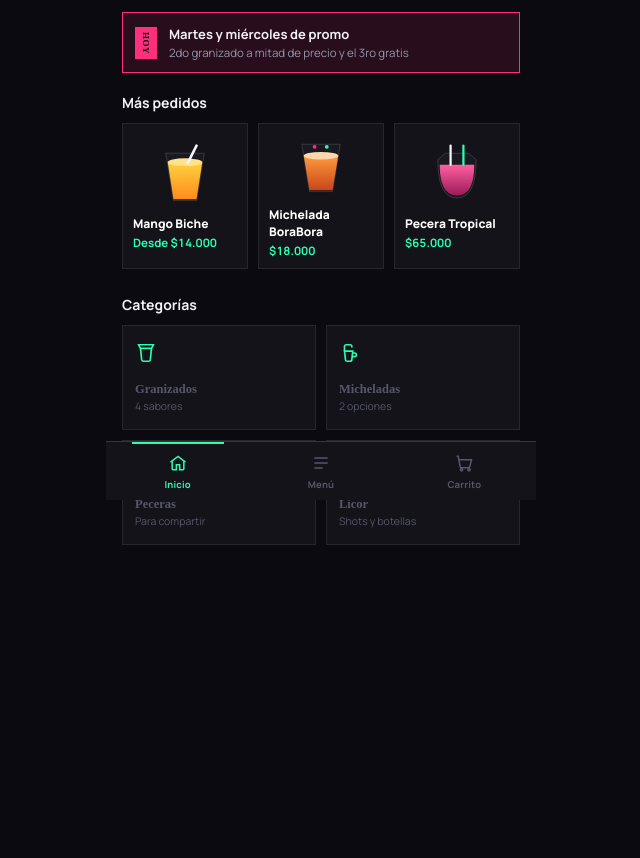
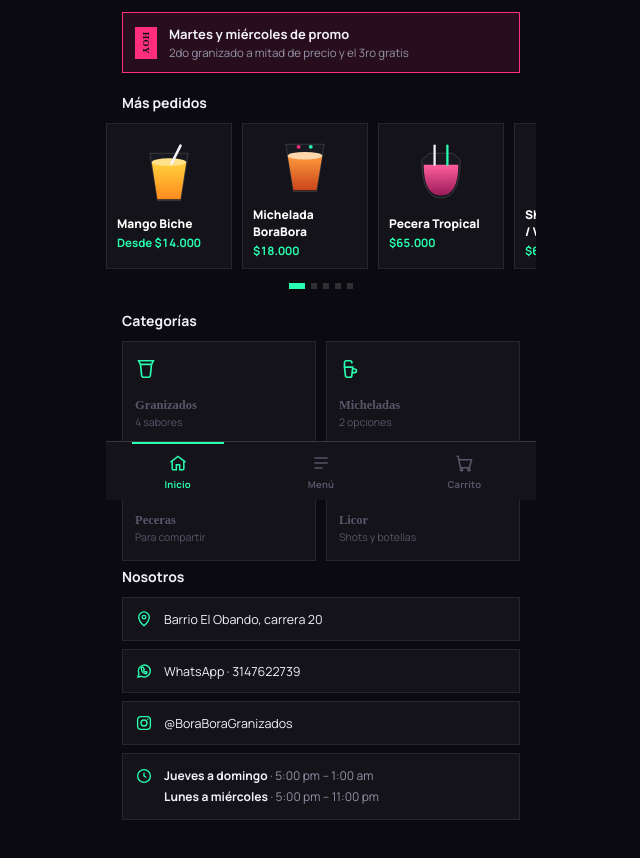
Before and after one commit to CamiloBonilla1226/BoraBora, a React (Vite) app: page / in a window 1280 px wide. Shown: the part 300-1158 px from the top of the page, without its empty margins (319-959 px from the left). Before the commit the page ends 947 px from the top, so only its background shows below. Built offline with nearby package versions, Linux system fonts and the light colour scheme; a web font is replaced by a local one.

Commit message:
carrusel. nosotros

```diff
--- a/src/App.css
+++ b/src/App.css
@@ -106,17 +106,6 @@ main {
   font-size: 14px;
 }
 
-.rail {
-  display: flex;
-  gap: 10px;
-  overflow-x: auto;
-  margin: 0 -16px 22px;
-  padding: 0 16px 4px;
-  scrollbar-width: none;
-}
-.rail::-webkit-scrollbar {
-  display: none;
-}
 .cat-grid {
   display: grid;
   grid-template-columns: 1fr 1fr;
--- /dev/null
+++ b/src/components/FeaturedCarousel/FeaturedCarousel.css
@@ -0,0 +1,38 @@
+.carousel-track {
+  display: flex;
+  gap: 10px;
+  overflow-x: auto;
+  scroll-snap-type: x mandatory;
+  margin: 0 -16px;
+  padding: 0 16px 4px;
+  scrollbar-width: none;
+}
+.carousel-track::-webkit-scrollbar {
+  display: none;
+}
+.carousel-track > * {
+  scroll-snap-align: start;
+}
+
+.carousel-dots {
+  display: flex;
+  justify-content: center;
+  align-items: center;
+  gap: 6px;
+  margin-top: 10px;
+  margin-bottom: 22px;
+}
+.carousel-dot {
+  appearance: none;
+  border: 0;
+  padding: 0;
+  width: 6px;
+  height: 6px;
+  background: var(--border-strong);
+  cursor: pointer;
+  transition: width 0.2s, background 0.2s;
+}
+.carousel-dot.active {
+  width: 16px;
+  background: var(--mint);
+}
--- /dev/null
+++ b/src/components/FeaturedCarousel/FeaturedCarousel.jsx
@@ -0,0 +1,58 @@
+import { useEffect, useRef, useState } from 'react'
+import RailCard from '../RailCard'
+import './FeaturedCarousel.css'
+
+// Ancho de RailCard (126px) + separación entre tarjetas (10px), para poder
+// calcular a qué tarjeta corresponde cada posición de scroll.
+const CARD_STEP = 136
+
+export default function FeaturedCarousel({ products, onOpen }) {
+  const trackRef = useRef(null)
+  const [activeIndex, setActiveIndex] = useState(0)
+
+  useEffect(() => {
+    const track = trackRef.current
+    if (!track) return
+
+    let frame = null
+    function onScroll() {
+      if (frame) return
+      frame = requestAnimationFrame(() => {
+        frame = null
+        setActiveIndex(Math.round(track.scrollLeft / CARD_STEP))
+      })
+    }
+
+    track.addEventListener('scroll', onScroll, { passive: true })
+    return () => {
+      track.removeEventListener('scroll', onScroll)
+      if (frame) cancelAnimationFrame(frame)
+    }
+  }, [])
+
+  function goTo(index) {
+    trackRef.current?.scrollTo({ left: index * CARD_STEP, behavior: 'smooth' })
+  }
+
+  return (
+    <div className="carousel">
+      <div className="carousel-track" ref={trackRef}>
+        {products.map((product) => (
+          <RailCard key={product.id} product={product} onOpen={onOpen} />
+        ))}
+      </div>
+      <div className="carousel-dots">
+        {products.map((product, i) => (
+          <button
+            key={product.id}
+            type="button"
+            className={'carousel-dot' + (i === activeIndex ? ' active' : '')}
+            aria-label={`Ir a ${product.name}`}
+            aria-current={i === activeIndex}
+            onClick={() => goTo(i)}
+          />
+        ))}
+      </div>
+    </div>
+  )
+}
--- /dev/null
+++ b/src/components/FeaturedCarousel/index.js
@@ -0,0 +1 @@
+export { default } from './FeaturedCarousel'
--- a/src/components/Icons.jsx
+++ b/src/components/Icons.jsx
@@ -61,3 +61,40 @@ export function IconCart(props) {
     </svg>
   )
 }
+
+export function IconLocation(props) {
+  return (
+    <svg className="ico" viewBox="0 0 24 24" fill="none" stroke="currentColor" strokeWidth="1.8" {...props}>
+      <path d="M12 21s7-6.2 7-11.5A7 7 0 0 0 5 9.5C5 14.8 12 21 12 21Z" />
+      <circle cx="12" cy="9.5" r="2.4" />
+    </svg>
+  )
+}
+
+export function IconWhatsapp(props) {
+  return (
+    <svg className="ico" viewBox="0 0 24 24" fill="none" stroke="currentColor" strokeWidth="1.8" {...props}>
+      <path d="M4 20l1.3-4.4A8 8 0 1 1 8.6 19L4 20Z" />
+      <path d="M8.5 9.3c0 3.6 2.9 6.4 6.2 6.4.9 0 1.1-.6 1.1-1.1v-1.2c0-.3-.3-.5-.6-.4l-1.6.5a.6.6 0 0 1-.6-.2l-1.4-1.6a.5.5 0 0 1 0-.7l.6-.7a.5.5 0 0 0 .1-.6L11 7.3a.5.5 0 0 0-.6-.3H9.2c-.4 0-.7.4-.7.9Z" />
+    </svg>
+  )
+}
+
+export function IconInstagram(props) {
+  return (
+    <svg className="ico" viewBox="0 0 24 24" fill="none" stroke="currentColor" strokeWidth="1.8" {...props}>
+      <rect x="3.5" y="3.5" width="17" height="17" rx="4.5" />
+      <circle cx="12" cy="12" r="4" />
+      <circle cx="17" cy="7" r="0.9" fill="currentColor" stroke="none" />
+    </svg>
+  )
+}
+
+export function IconClock(props) {
+  return (
+    <svg className="ico" viewBox="0 0 24 24" fill="none" stroke="currentColor" strokeWidth="1.8" {...props}>
+      <circle cx="12" cy="12" r="8.5" />
+      <path d="M12 7.5V12l3 2" />
+    </svg>
+  )
+}
--- /dev/null
+++ b/src/components/StoreInfo/StoreInfo.css
@@ -0,0 +1,41 @@
+.store-info {
+  display: flex;
+  flex-direction: column;
+  gap: 8px;
+  margin-bottom: 6px;
+}
+.store-row {
+  display: flex;
+  align-items: center;
+  gap: 11px;
+  border: 1px solid var(--border);
+  background: var(--elev-1);
+  padding: 12px;
+  font-size: 12.5px;
+  color: var(--text);
+}
+.store-row .ico {
+  flex: none;
+  width: 18px;
+  height: 18px;
+  color: var(--mint);
+}
+.store-link {
+  text-decoration: none;
+  cursor: pointer;
+}
+.store-schedule {
+  align-items: flex-start;
+}
+.store-schedule .ico {
+  margin-top: 1px;
+}
+.store-schedule p {
+  font-size: 12px;
+  color: var(--text-dim);
+  line-height: 1.7;
+}
+.store-schedule strong {
+  color: var(--text);
+  font-weight: 700;
+}
--- /dev/null
+++ b/src/components/StoreInfo/StoreInfo.jsx
@@ -0,0 +1,48 @@
+import { IconLocation, IconWhatsapp, IconInstagram, IconClock } from '../Icons'
+import { SCHEDULE_TEXT } from '../../utils/schedule'
+import './StoreInfo.css'
+
+const WHATSAPP_NUMBER = '3147622739'
+const INSTAGRAM_HANDLE = 'BoraBoraGranizados'
+
+export default function StoreInfo() {
+  return (
+    <div className="store-info">
+      <div className="store-row">
+        <IconLocation />
+        <span>Barrio El Obando, carrera 20</span>
+      </div>
+
+      <a
+        className="store-row store-link"
+        href={`https://wa.me/57${WHATSAPP_NUMBER}`}
+        target="_blank"
+        rel="noopener noreferrer"
+      >
+        <IconWhatsapp />
+        <span>WhatsApp · {WHATSAPP_NUMBER}</span>
+      </a>
+
+      <a
+        className="store-row store-link"
+        href={`https://instagram.com/${INSTAGRAM_HANDLE}`}
+        target="_blank"
+        rel="noopener noreferrer"
+      >
+        <IconInstagram />
+        <span>@{INSTAGRAM_HANDLE}</span>
+      </a>
+
+      <div className="store-row store-schedule">
+        <IconClock />
+        <div>
+          {SCHEDULE_TEXT.map((s) => (
+            <p key={s.days}>
+              <strong>{s.days}</strong> · {s.hours}
+            </p>
+          ))}
+        </div>
+      </div>
+    </div>
+  )
+}
--- /dev/null
+++ b/src/components/StoreInfo/index.js
@@ -0,0 +1 @@
+export { default } from './StoreInfo'
--- a/src/data/products.js
+++ b/src/data/products.js
@@ -5,7 +5,9 @@ export const CATEGORIES = [
   { key: 'licor', label: 'Licor', countLabel: 'Shots y botellas' },
 ]
 
-export const FEATURED_IDS = ['mango', 'michBora', 'pecTropical']
+// Selección temporal/aleatoria para probar el carrusel de "Más pedidos" —
+// pendiente reemplazar por los productos reales que indique el negocio.
+export const FEATURED_IDS = ['mango', 'michBora', 'pecTropical', 'shot', 'maracuya']
 
 // Catálogo de adiciones por categoría: todos los granizados manejan las
 // mismas adiciones entre sí, igual que todas las micheladas y todas las
--- a/src/screens/Inicio.jsx
+++ b/src/screens/Inicio.jsx
@@ -1,5 +1,6 @@
-import RailCard from '../components/RailCard'
+import FeaturedCarousel from '../components/FeaturedCarousel'
 import CategoryTile from '../components/CategoryTile'
+import StoreInfo from '../components/StoreInfo'
 import { PRODUCTS, FEATURED_IDS, CATEGORIES } from '../data/products'
 import { useNow } from '../utils/useNow'
 import { isPromoDay } from '../utils/schedule'
@@ -17,7 +18,7 @@ export default function Inicio({ onOpenProduct, onGoToCategory }) {
 
       <div className="sec-head">
         <div className="eyebrow">Carta digital</div>
-        <h1>¿Qué se te antoja hoy?</h1>
+        <h1>¿Granizado o miedo?</h1>
         <p className="lead">Explora la carta por categoría o entra directo a lo más pedido.</p>
       </div>
 
@@ -36,11 +37,7 @@ export default function Inicio({ onOpenProduct, onGoToCategory }) {
       <div className="block-title">
         <h2>Más pedidos</h2>
       </div>
-      <div className="rail">
-        {FEATURED_IDS.map((id) => (
-          <RailCard key={id} product={PRODUCTS[id]} onOpen={onOpenProduct} />
-        ))}
-      </div>
+      <FeaturedCarousel products={FEATURED_IDS.map((id) => PRODUCTS[id])} onOpen={onOpenProduct} />
 
       <div className="block-title">
         <h2>Categorías</h2>
@@ -50,6 +47,11 @@ export default function Inicio({ onOpenProduct, onGoToCategory }) {
           <CategoryTile key={c.key} category={c} onOpen={onGoToCategory} />
         ))}
       </div>
+
+      <div className="block-title">
+        <h2>Nosotros</h2>
+      </div>
+      <StoreInfo />
     </section>
   )
 }
--- a/src/utils/schedule.js
+++ b/src/utils/schedule.js
@@ -8,6 +8,12 @@ const PROMO_DAYS = [2, 3] // 0=domingo, 1=lunes, 2=martes, 3=miércoles...
 const LATE_NIGHT_DAYS = [4, 5, 6, 0]
 
 const OPEN_HOUR = 17 // 5pm, igual todos los días
+
+/** Texto del horario para mostrar en la app (sección "Nosotros"). */
+export const SCHEDULE_TEXT = [
+  { days: 'Jueves a domingo', hours: '5:00 pm – 1:00 am' },
+  { days: 'Lunes a miércoles', hours: '5:00 pm – 11:00 pm' },
+]
 
 /** true si `date` cae en martes o miércoles (día de promo). */
 export function isPromoDay(date = new Date()) {
```
Also changed, not shown: src/assets/icono.jpeg (added).
